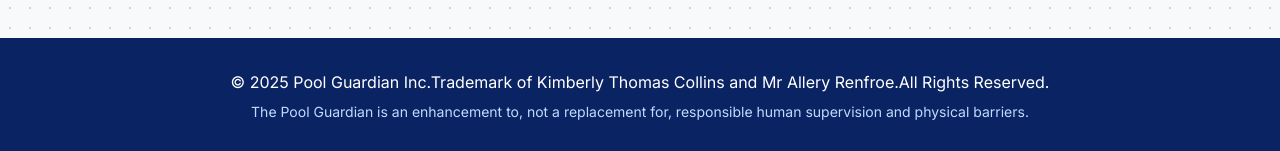
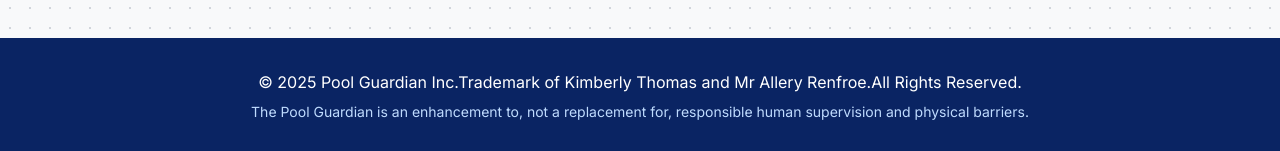
Before and after one commit to solsa24/index.html-, a plain HTML site: page index.html in a window 1280 px wide. Shown: the part 5065-5216 px from the top of the page. Drawn offline with nearby package versions, Linux system fonts and the light colour scheme.

Commit message:
Update index.html

```diff
--- a/index.html
+++ b/index.html
@@ -331,7 +331,7 @@
     <!-- Footer -->
     <footer class="bg-[#0A2463] text-white">
         <div class="container mx-auto px-6 py-8 text-center">
-            <p>&copy; 2025 Pool Guardian Inc.Trademark of Kimberly Thomas Collins and Mr Allery Renfroe.All Rights Reserved.</p>
+            <p>&copy; 2025 Pool Guardian Inc.Trademark of Kimberly Thomas and Mr Allery Renfroe.All Rights Reserved.</p>
             <p class="text-sm text-blue-200 mt-2">The Pool Guardian is an enhancement to, not a replacement for, responsible human supervision and physical barriers.</p>
         </div>
     </footer>
```
